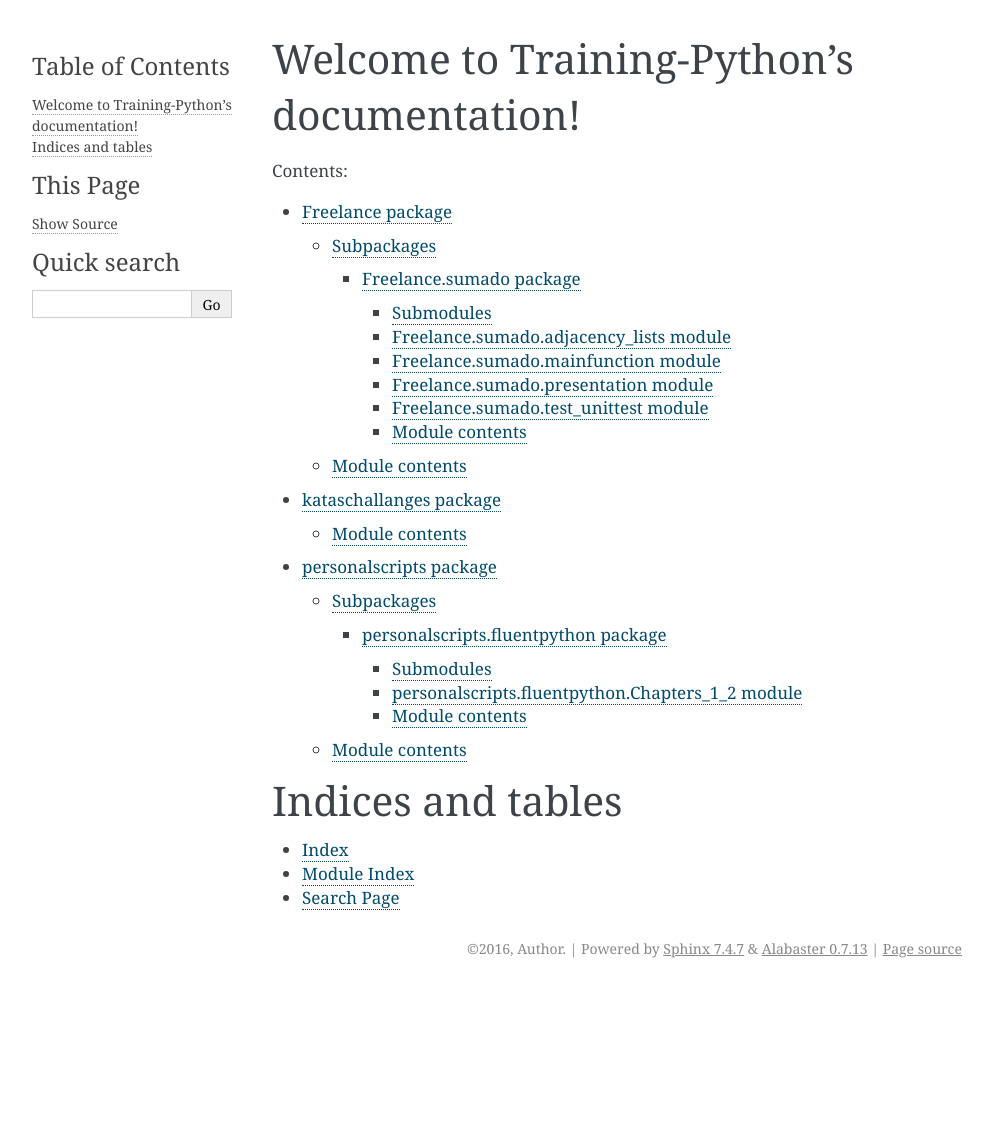
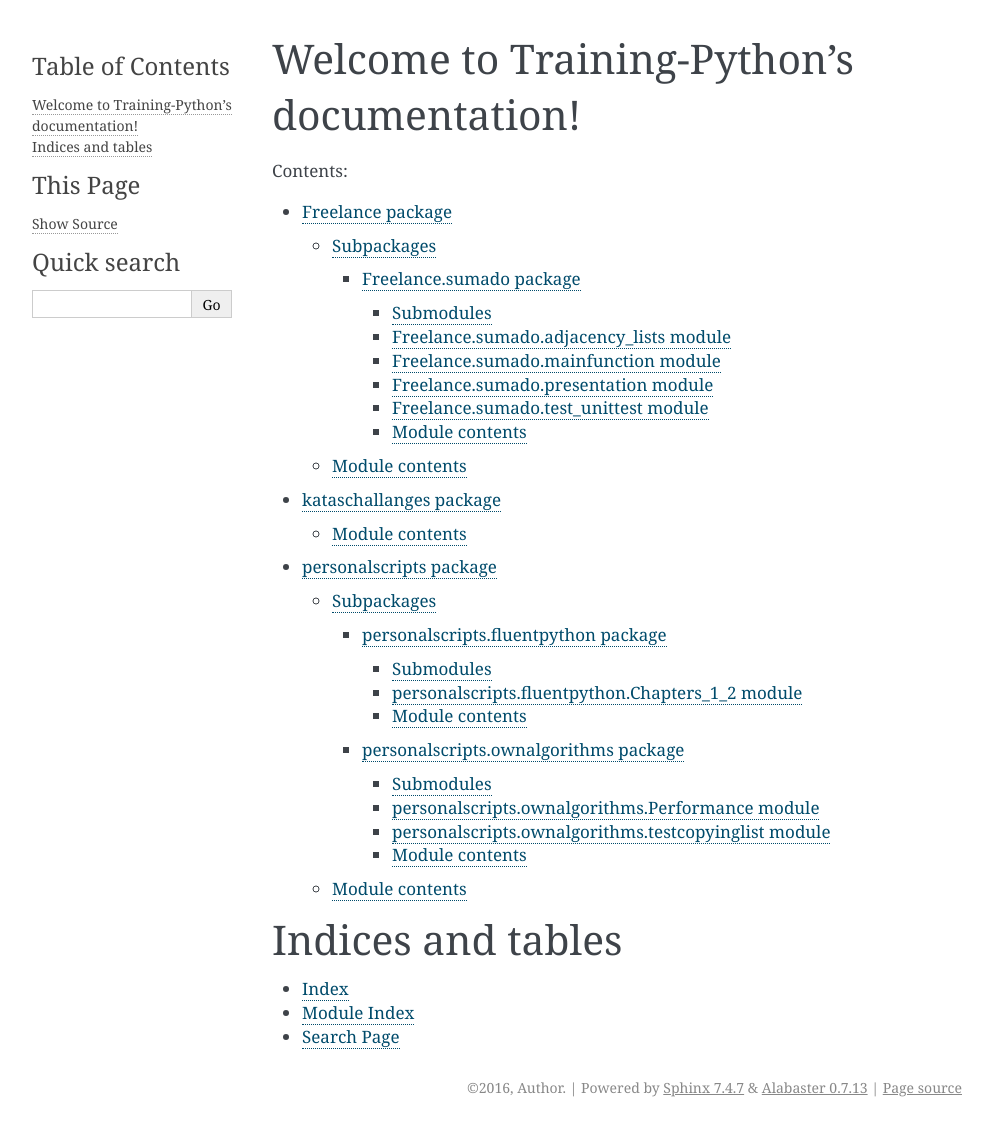
Before and after one commit to ELC/training-matplotlib, a Sphinx documentation site: the page built from docs/source/index.rst, in a window 1280 px wide. Shown: the whole page, without its empty margins (148-1141 px from the left). Built offline with Sphinx 7.4.7, drawn with Linux system fonts in a browser that asks for light colours; before the commit the page ends 988 px from its top, so only the background shows below that.

Commit message:
Update docs

```diff
--- a/docs/source/index.rst
+++ b/docs/source/index.rst
@@ -1,5 +1,5 @@
 .. Training-Python documentation master file, created by
-   sphinx-quickstart on Tue Oct  4 07:00:19 2016.
+   sphinx-quickstart on Tue Oct  4 07:11:34 2016.
    You can adapt this file completely to your liking, but it should at least
    contain the root `toctree` directive.
 
--- /dev/null
+++ b/docs/source/personalscripts.ownalgorithms.rst
@@ -0,0 +1,30 @@
+personalscripts.ownalgorithms package
+=====================================
+
+Submodules
+----------
+
+personalscripts.ownalgorithms.Performance module
+------------------------------------------------
+
+.. automodule:: personalscripts.ownalgorithms.Performance
+    :members:
+    :undoc-members:
+    :show-inheritance:
+
+personalscripts.ownalgorithms.testcopyinglist module
+----------------------------------------------------
+
+.. automodule:: personalscripts.ownalgorithms.testcopyinglist
+    :members:
+    :undoc-members:
+    :show-inheritance:
+
+
+Module contents
+---------------
+
+.. automodule:: personalscripts.ownalgorithms
+    :members:
+    :undoc-members:
+    :show-inheritance:
--- a/docs/source/personalscripts.rst
+++ b/docs/source/personalscripts.rst
@@ -7,6 +7,7 @@ Subpackages
 .. toctree::
 
     personalscripts.fluentpython
+    personalscripts.ownalgorithms
 
 Module contents
 ---------------
```
Also changed, not shown: docs/source/personalscripts.Useful Algorithms.rst (deleted, +0 -30 lines).
